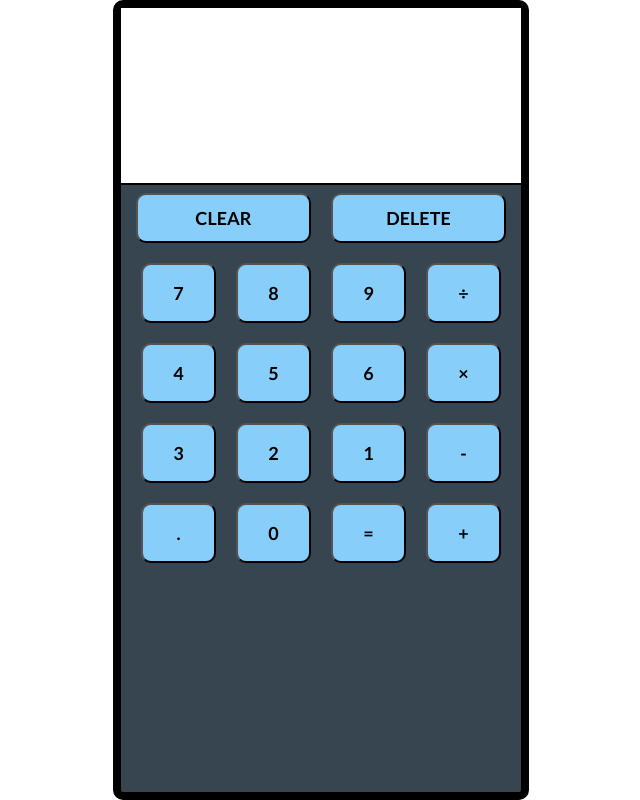
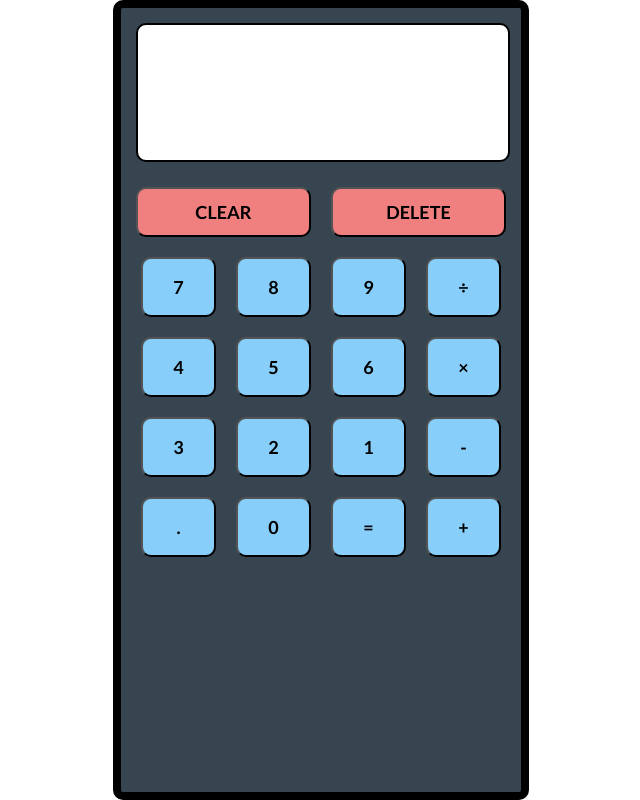
Before and after one commit to AhsanSAhmed/Calculator, a plain HTML site: page index.html in a window 1280 px wide. Shown: the whole page, without its empty margins (319-959 px from the left). Drawn offline with Linux system fonts and the light colour scheme.

Commit message:
made some minor color changes

```diff
--- a/styles.css
+++ b/styles.css
@@ -6,10 +6,15 @@
 }
 
 #screen{
-    height: 175px;
-    width: 400px;
-    outline: solid black 2px;
+    height: 135px;
+    width: 370px;
+    border: solid black 2px;
+    border-radius: 10px;
     background-color: white;
+    display: flex;
+    justify-content: end;
+    align-items: end;
+    margin: 15px;
 }
 
 body{
@@ -46,6 +51,7 @@ button{
     width: 175px;
     margin: 10px;
     border-radius: 10px;
+    background-color: lightcoral;
 }
 
 .inputbtn{
@@ -55,6 +61,9 @@ button{
     border-radius: 10px;
 }
 
-button:active{
+.controlbtn:active{
+    background-color: rgb(237, 60, 60);
+}
+.inputbtn:active{
     background-color: rgb(38, 150, 219);
 }
```
